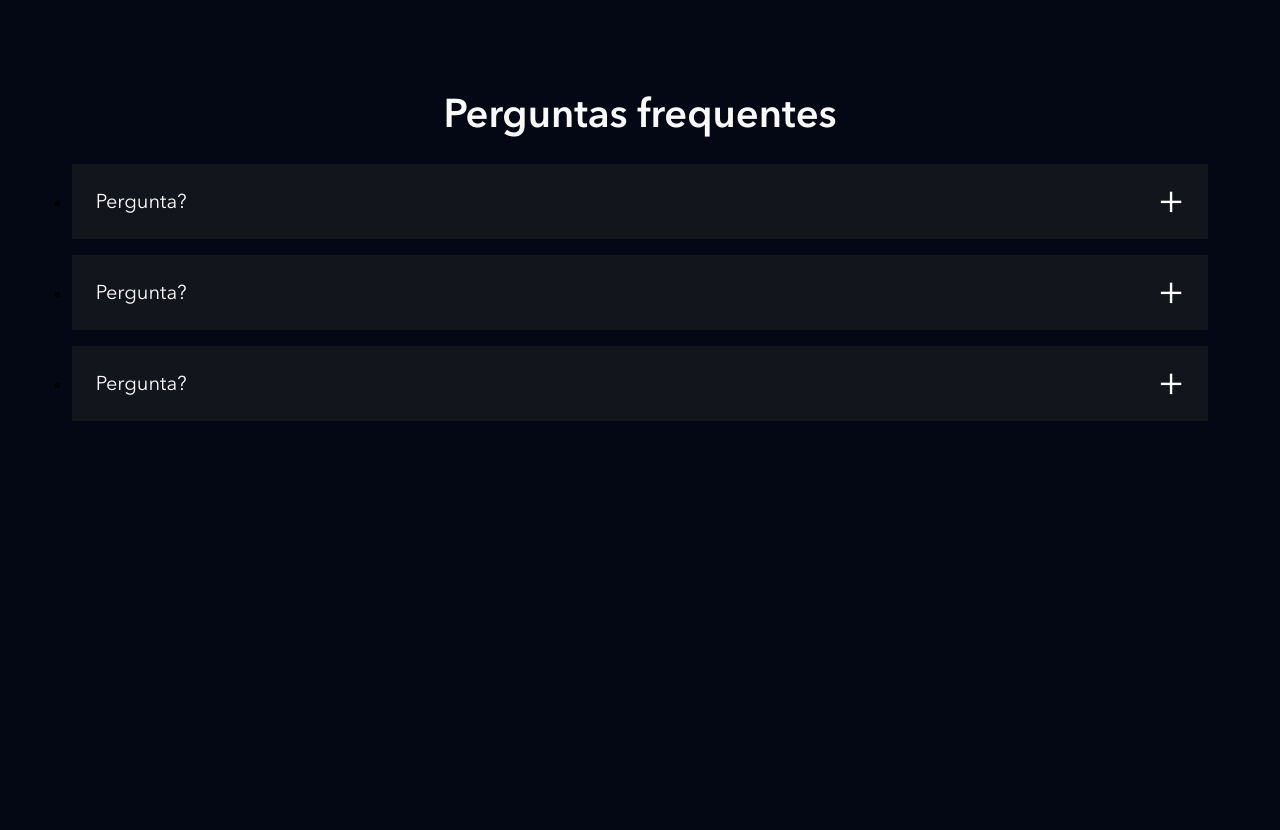
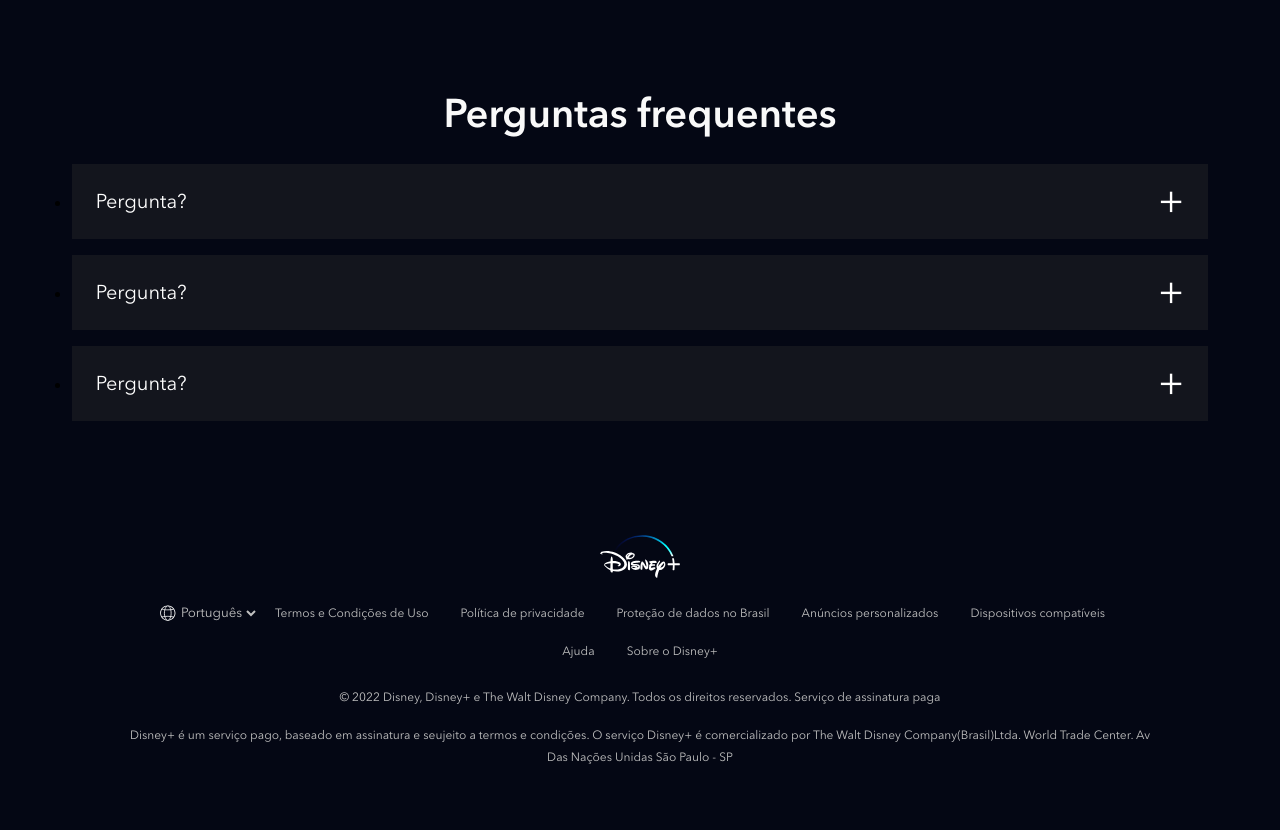
Before and after one commit to Kathleen98/clone-disney-, a website: page index.html in a window 1280 px wide. Shown: the part 4500-5330 px from the top of the page. Before the commit the page ends 5009 px from the top, so only its background shows below. Drawn offline with nearby package versions, Linux system fonts and the light colour scheme; files that its build step writes are made by us from their sources; files whose address does not match are found by name.

Commit message:
Seção footer

```diff
--- a/index.html
+++ b/index.html
@@ -298,6 +298,74 @@
         </ul>
     </section>
 
+    <footer class="footer">
+        <div class="footer__container">
+            <img class="footer__logo" src="./dist/images/disneyplus.svg" alt="Disney+">
+        <ul class="footer__links">
+            <li class="footer__links__item">
+                <div class="linguage-selector">
+                    <img src="./dist/images/icones/globe.svg" alt="Globo do mundo">
+                    <select>
+                        <option>
+                            English
+                        </option>
+                        <option selected>
+                            Português
+                        </option>
+                    </select>
+                </div>
+            </li>
+            <li class="footer__links__item">
+                <a class="text--small" href="#">
+                    Termos e Condições de Uso
+                </a>
+            </li>
+
+            <li class="footer__links__item">
+                <a class="text--small" href="#">
+                    Política de privacidade
+                </a>
+            </li>
+
+            <li class="footer__links__item">
+                <a class="text--small" href="#">
+                    Proteção de dados no Brasil
+                </a>
+            </li>
+
+            <li class="footer__links__item">
+                <a class="text--small" href="#">
+                    Anúncios personalizados
+                </a>
+            </li>
+
+            <li class="footer__links__item">
+                <a class="text--small" href="#">
+                    Dispositivos compatíveis
+                </a>
+            </li>
+
+            <li class="footer__links__item">
+                <a class="text--small" href="#">
+                    Ajuda
+                </a>
+            </li>
+
+            <li class="footer__links__item">
+                <a class="text--small" href="#">
+                    Sobre o Disney+
+                </a>
+            </li>
+        </ul>
+        <p class="text--small">
+            &copy; 2022 Disney, Disney+ e The Walt Disney Company. Todos os direitos reservados. Serviço de assinatura paga
+        </p>
+        <p class="text--small">
+            Disney+ é um serviço pago, baseado em assinatura e seujeito a termos e condições. O serviço Disney+ é comercializado por The Walt Disney Company(Brasil)Ltda. World Trade Center. Av Das Nações Unidas São Paulo - SP
+        </p>
+        </div>
+    </footer>
+
     <script src="./src/main.js"></script>
 </body>
 </html>
--- /dev/null
+++ b/src/styles/_footer.scss
@@ -0,0 +1,71 @@
+@use 'variaveis';
+
+.footer{
+    padding: 26px 8px;
+
+    &__container{
+        max-width: 1024px;
+        width: 100%;
+        margin: 0 auto;
+        text-align: center;
+        padding-bottom: 20px;
+    }
+
+    &__logo{
+        width: 80px;
+        margin: 0 auto 10px;
+    }
+
+    &__links{
+        margin-bottom: 16px;
+        display: flex;
+        align-items: center;
+        flex-wrap: wrap;
+        justify-content: center;
+
+        &__item{
+            display: inline-block;
+
+            a{
+                text-decoration: none;
+                padding: 8px 16px;
+                display: block;
+
+                &:hover{
+                    color: variaveis.$corTextoSecundario;
+                }
+            }
+
+        }
+    }
+
+    p{
+        margin-bottom: 16px;
+    }
+}
+
+.linguage-selector{
+    display: flex;
+    align-items: center;
+
+    img{
+        height: 18px;
+        width: 18px;
+    }
+
+    select{
+        background: transparent;
+        border: none;
+        color: variaveis.$corTextoPrincipal;
+        height: 38px;
+
+        &:hover{
+            color: variaveis.$corTextoSecundario;
+
+        }
+
+        option{
+            color: variaveis.$corDeFundo;
+            }
+    }
+}
--- a/src/styles/main.scss
+++ b/src/styles/main.scss
@@ -4,6 +4,7 @@
 @use 'plans';
 @use 'available-devices';
 @use 'faq';
+@use 'footer';
 
 
 @font-face {
```
